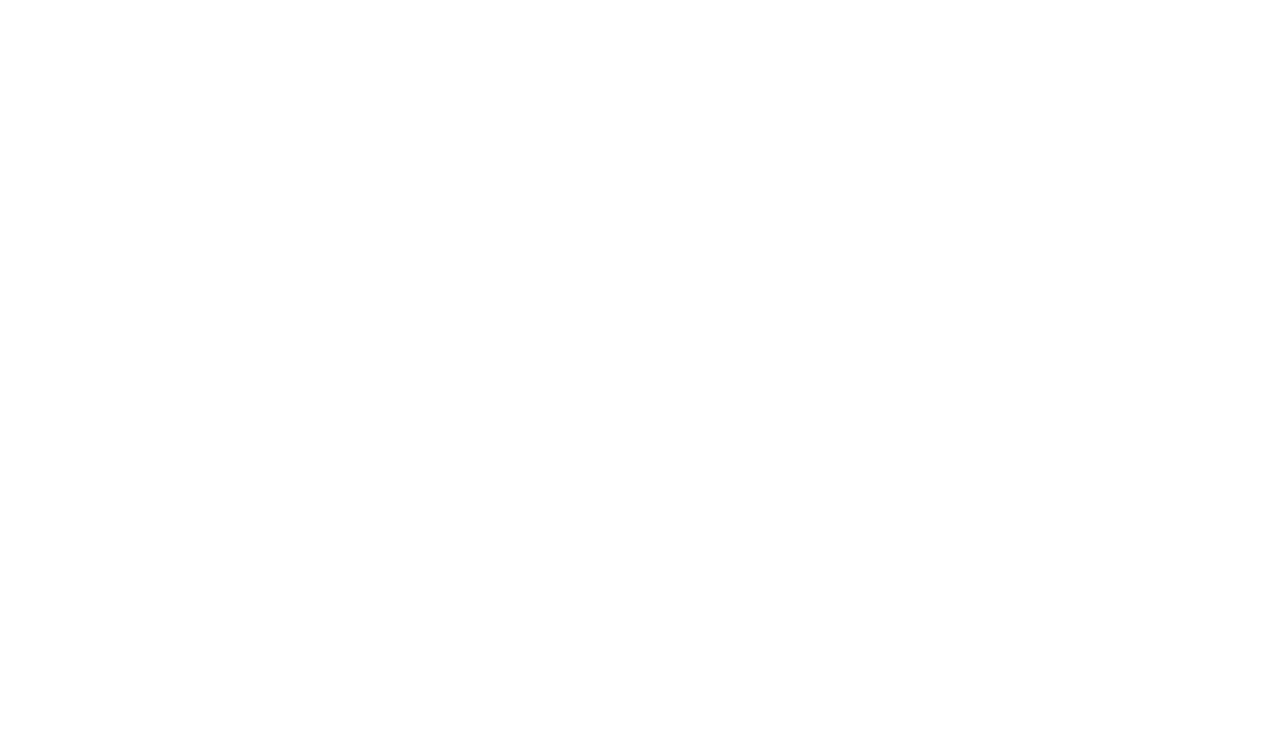
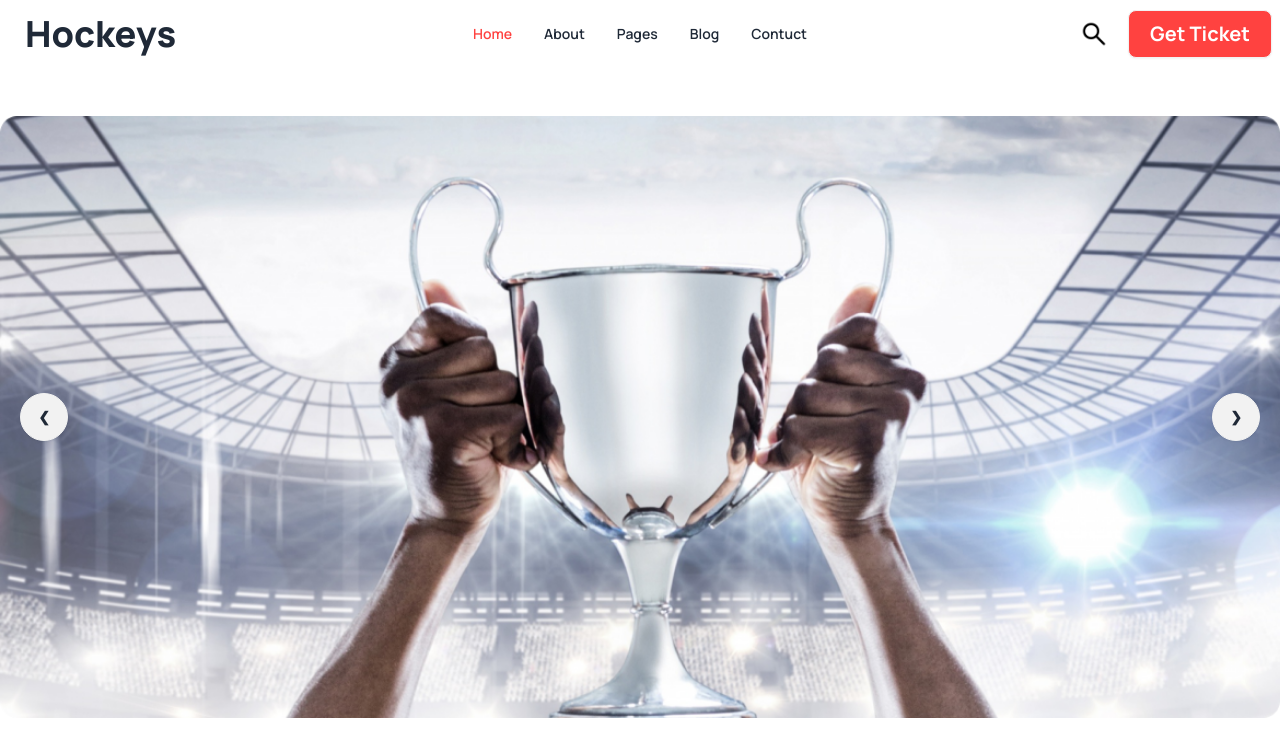
Before and after one commit to yeasinshaikh188/Sports-web, a plain HTML site: page index.html in a window 1280 px wide. Drawn offline with nearby package versions, Linux system fonts and the light colour scheme.

Commit message:
complet banner and nav section

```diff
--- a/index.html
+++ b/index.html
@@ -5,12 +5,94 @@
     <meta charset="UTF-8">
     <meta name="viewport" content="width=device-width, initial-scale=1.0">
     <title>Hockeys</title>
-
+    <!-- google fonts manrope -->
+    <link rel="preconnect" href="https://fonts.googleapis.com">
+<link rel="preconnect" href="https://fonts.gstatic.com" crossorigin>
+<link href="https://fonts.googleapis.com/css2?family=Manrope:wght@200..800&family=Poppins:ital,wght@0,100;0,200;0,300;0,400;0,500;0,600;0,700;0,800;0,900;1,100;1,200;1,300;1,400;1,500;1,600;1,700;1,800;1,900&display=swap" rel="stylesheet">
+     <!-- tailwind and daisy ui -->
     <link href="https://cdn.jsdelivr.net/npm/daisyui@4.7.1/dist/full.min.css" rel="stylesheet" type="text/css" />
     <script src="https://cdn.tailwindcss.com"></script>
+     <style>
+        .font-manrope{
+            font-family: "Manrope", sans-serif;
+        }
+     </style>
 
 </head>
-<body>
+<body class="container mx-auto font-manrope">
+    <!-- nav section -->
+    <nav>
+        <div class="navbar bg-base-100">
+            <div class="navbar-start">
+              <div class="dropdown">
+                <div tabindex="0" role="button" class="btn btn-ghost lg:hidden">
+                  <svg xmlns="http://www.w3.org/2000/svg" class="h-5 w-5" fill="none" viewBox="0 0 24 24" stroke="currentColor"><path stroke-linecap="round" stroke-linejoin="round" stroke-width="2" d="M4 6h16M4 12h8m-8 6h16" /></svg>
+                </div>
+                <ul tabindex="0" class="menu menu-sm dropdown-content mt-3 z-[1] p-2 shadow bg-base-100 rounded-box w-52 font-semibold">
+                  <li><a><span class="text-[#FF4240FF]">Home</span></a></li>
+                  <li><a>About</a></li>
+                  <li><a>Pages</a></li>
+                  <li><a>Blog</a></li>
+                  <li><a>Contuct</a></li>
+                </ul>
+              </div>
+              <a class="btn btn-ghost font-extrabold text-3xl lg:text-4xl">Hockeys</a>
+            </div>
+            <div class="navbar-center hidden lg:flex">
+              <ul class="menu menu-horizontal px-1 font-semibold">
+                <li><a><span class="text-[#FF4240FF]">Home</span></a></li>
+                <li><a class="font-semibold">About</a></li>
+                <li><a>Pages</a></li>
+                <li><a>Blog</a></li>
+                <li><a>Contuct</a></li>
+              </ul>
+            </div>
+            <div class="navbar-end">
+                <img class="w-7 mr-2 lg:mr-5 hidden lg:flex" src="./Images/search.png" alt="">
+              <a class="btn bg-[#FF4240FF]  lg:w-36  text-white text-xl font-bold">Get Ticket</a>
+            </div>
+          </div>
+
+    </nav>
+    <!-- banner section -->
+    <div class="my-6 lg:my-12">
+        <div class="carousel w-full">
+            <!-- firs slider -->
+            <div id="slide1" class="carousel-item relative w-full">
+              <img src="./Images/1.png" class="w-full" />
+              <div class="absolute flex justify-between transform -translate-y-1/2 left-5 right-5 top-1/2">
+                <a href="#slide4" class="btn btn-circle">❮</a>
+                <a href="#slide2" class="btn btn-circle">❯</a>
+              </div>
+            </div>
+            <!-- second slider -->
+            <div id="slide2" class="carousel-item relative w-full">
+              <img src="./Images/1.png" class="w-full" />
+              <div class="absolute flex justify-between transform -translate-y-1/2 left-5 right-5 top-1/2">
+                <a href="#slide1" class="btn btn-circle">❮</a>
+                <a href="#slide3" class="btn btn-circle">❯</a>
+              </div>
+            </div>
+            <!-- third slider -->
+            <div id="slide3" class="carousel-item relative w-full">
+              <img src="./Images/1.png" class="w-full" />
+              <div class="absolute flex justify-between transform -translate-y-1/2 left-5 right-5 top-1/2">
+                <a href="#slide2" class="btn btn-circle">❮</a>
+                <a href="#slide4" class="btn btn-circle">❯</a>
+              </div>
+            </div>
+            <!-- fourth slider -->
+            <div id="slide4" class="carousel-item relative w-full">
+              <img src="./Images/1.png" class="w-full" />
+              <div class="absolute flex justify-between transform -translate-y-1/2 left-5 right-5 top-1/2">
+                <a href="#slide3" class="btn btn-circle">❮</a>
+                <a href="#slide1" class="btn btn-circle">❯</a>
+              </div>
+            </div>
+          </div>
+    </div>
+    <!-- professioanl club -->
+
 
 
 </body>
```
Also changed, not shown: Images/search.png (added).
